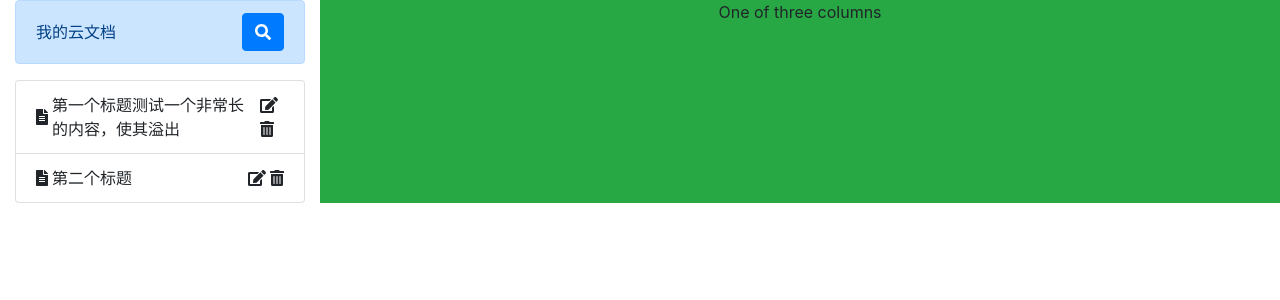
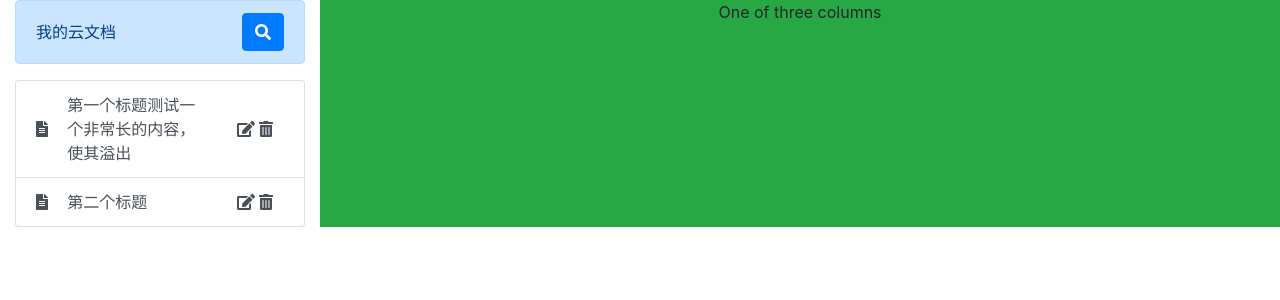
Before and after one commit to cc12210/cloud-docs, a React (Create React App) app: page / in a window 1280 px wide. Shown: the top 300 px of the page. Built offline with nearby package versions, Linux system fonts and the light colour scheme; the HTML template or start-up script is replaced by a standard one.

Commit message:
feat: 完善文件列表组件的交互

```diff
--- a/src/App.js
+++ b/src/App.js
@@ -3,22 +3,9 @@ import "./App.css";
 import "bootstrap/dist/css/bootstrap.min.css";
 import FileSearch from "./components/FileSearch";
 import FileList from "./components/FileList";
+import { fileListData } from "./utils/defaultJson";
 
 function App() {
-  const fileListData = [
-    {
-      id: "1",
-      title: "第一个标题测试一个非常长的内容，使其溢出",
-      content: "测试文本内容1",
-      createTime: "1604244656588",
-    },
-    {
-      id: "2",
-      title: "第二个标题",
-      content: "### electron的展示",
-      createTime: "1604244656588",
-    },
-  ];
   return (
     <div className="App container-fluid">
       <div className="row">
@@ -32,7 +19,18 @@ function App() {
             }}
           />
           {/* 文件列表 */}
-          <FileList files={fileListData} />
+          <FileList
+            files={fileListData}
+            onFileCilck={(id) => {
+              console.log(id);
+            }}
+            onFileEdit={(id) => {
+              console.log(id);
+            }}
+            onFileDelete={(id) => {
+              console.log(id);
+            }}
+          />
         </div>
         {/* 右侧内容 */}
         <div className="col-9 bg-success">One of three columns</div>
--- /dev/null
+++ b/src/components/FileList.css
@@ -0,0 +1,3 @@
+.file-list-container .file-list-item {
+  cursor: pointer;
+}
--- a/src/components/FileList.jsx
+++ b/src/components/FileList.jsx
@@ -6,6 +6,7 @@ import {
   faTrashAlt,
 } from "@fortawesome/free-solid-svg-icons";
 import PropTypes from "prop-types";
+import "./FileList.css";
 
 const FileList = ({ files, onFileCilck, onFileEdit, onFileDelete }) => {
   return (
@@ -16,24 +17,34 @@ const FileList = ({ files, onFileCilck, onFileEdit, onFileDelete }) => {
           files.map((item, index) => {
             return (
               <li
-                className="list-group-item d-flex justify-content-between align-items-center"
+                className="list-group-item list-group-item-action d-flex justify-content-between align-items-center file-list-item"
                 key={index}
+                onClick={() => {
+                  onFileCilck(item.id);
+                }}
               >
-                <span className="text-wrap text-break d-flex justify-content-between align-items-center">
-                  <FontAwesomeIcon
-                    title="文件"
-                    icon={faFileAlt}
-                    className="mr-1"
-                  />
+                <FontAwesomeIcon title="文件" icon={faFileAlt} />
+                <span className="text-wrap text-break d-flex align-items-center col-8">
                   {item.title}
                 </span>
-                <span className="ml-1">
+                <span className="col-3 d-flex">
                   <FontAwesomeIcon
                     title="编辑"
                     className="mr-1"
                     icon={faEdit}
+                    onClick={(e) => {
+                      e.stopPropagation();
+                      onFileEdit(item.id);
+                    }}
                   />
-                  <FontAwesomeIcon title="删除" icon={faTrashAlt} />
+                  <FontAwesomeIcon
+                    title="删除"
+                    icon={faTrashAlt}
+                    onClick={(e) => {
+                      e.stopPropagation();
+                      onFileDelete(item.id);
+                    }}
+                  />
                 </span>
               </li>
             );
@@ -43,4 +54,10 @@ const FileList = ({ files, onFileCilck, onFileEdit, onFileDelete }) => {
   );
 };
 
+FileList.propTypes = {
+  files: PropTypes.array,
+  onFileCilck: PropTypes.func,
+  onFileEdit: PropTypes.func,
+  onFileDelete: PropTypes.func,
+};
 export default FileList;
--- /dev/null
+++ b/src/utils/defaultJson.js
@@ -0,0 +1,14 @@
+export const fileListData = [
+  {
+    id: "1",
+    title: "第一个标题测试一个非常长的内容，使其溢出",
+    content: "测试文本内容1",
+    createTime: "1604244656588",
+  },
+  {
+    id: "2",
+    title: "第二个标题",
+    content: "### electron的展示",
+    createTime: "1604244656588",
+  },
+];
```
